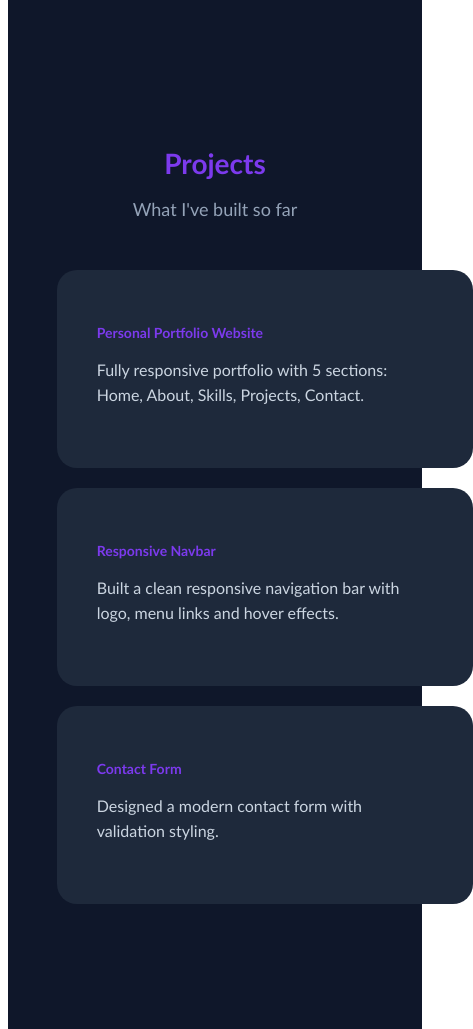
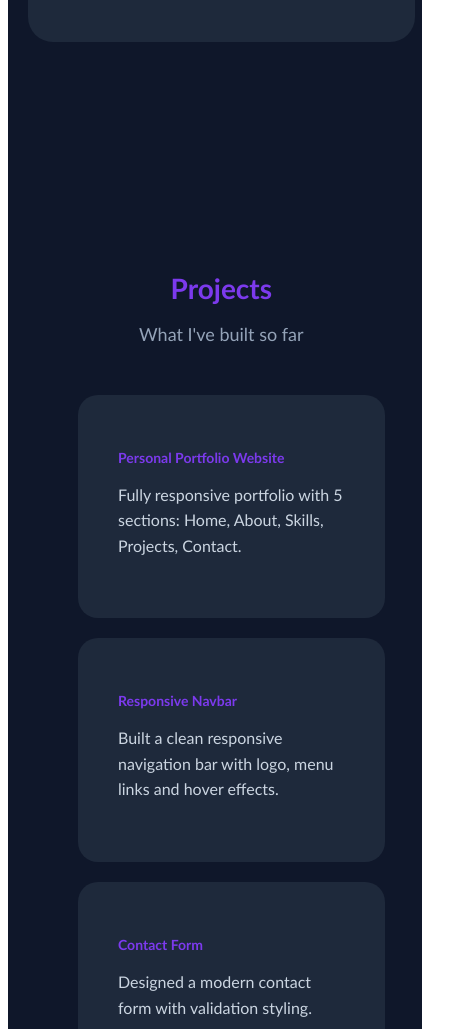
Before and after one commit to jaseeljazz883-beep/personal-portfolio, a plain HTML site: page index.html in a window 390 px wide. Shown: the part 1818-2847 px from the top of the page, 473 px wide, since content can reach past the window. Drawn offline with Linux system fonts and the light colour scheme.

Commit message:
Update index.css

```diff
--- a/index.css
+++ b/index.css
@@ -552,18 +552,21 @@
     left: auto !important;
     top: auto !important;
     width: 90% !important;
-
+    margin: 40px auto !important;
+    padding: 25px !important;
   }
 
   .project-container, .skill-tags, .contact-main {
     flex-direction: column !important;
     gap: 20px !important;
+   padding: 0 15px !important;
   }
 
   .html, .css, .design, .java, .card1, .card2, .card3 {
     width: 100% !important;
     height: auto !important;
    margin:0 10px !important;
+   box-sizing: border-box !important;
   }
 }
 
```
